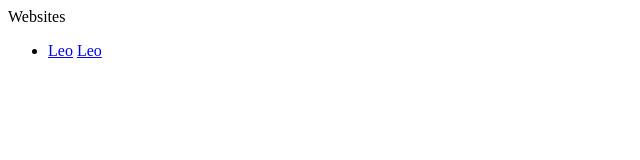
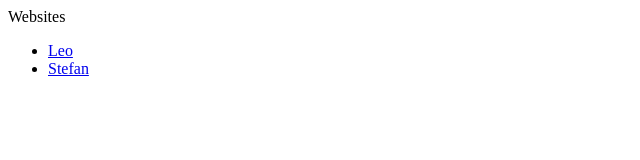
Before and after one commit to leoroeder/Praktikum, a plain HTML site: page index.html in a window 1280 px wide. Shown: the full height of the page, 0-640 px from the left. Drawn offline with Linux system fonts and the light colour scheme.

Commit message:
Update index.html

```diff
--- a/index.html
+++ b/index.html
@@ -11,7 +11,9 @@
     <ul>
         <li>
             <a href="./Leo/index.html">Leo</a>
-            <a href="./Stefan/index.html">Leo</a>
+        </li>
+        <li>
+            <a href="./Stefan/index.html">Stefan</a>
         </li>
     </ul>
 </body>
```
